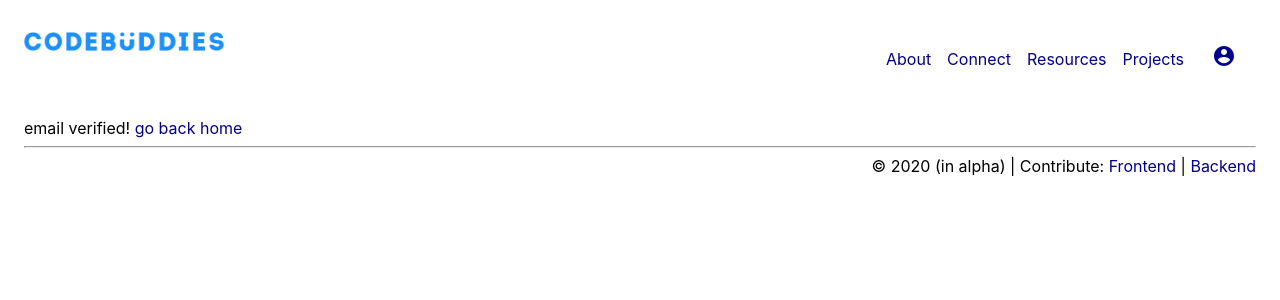
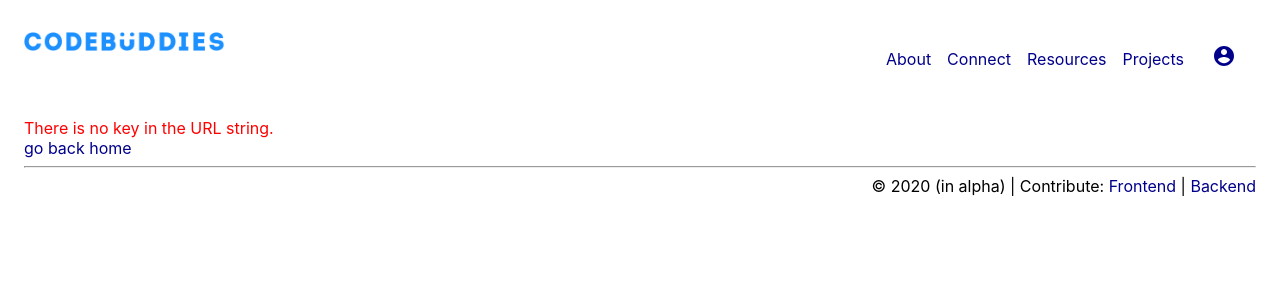
Before and after one commit to codebuddies/frontend, a React (Create React App) app: page /api/v1/auth/registration/verify-email in a window 1280 px wide. Shown: the top 300 px of the page. Built offline with nearby package versions, Linux system fonts and the light colour scheme; no server answers; what @hapi/joi would draw is missing.

Commit message:
error validation on verify email screen

```diff
--- a/src/components/Auth/VerifyEmail.js
+++ b/src/components/Auth/VerifyEmail.js
@@ -1,22 +1,41 @@
-import React, { useEffect } from 'react';
+import React, { useEffect, useState } from 'react';
 import axios from 'axios';
 import { Link } from 'react-router-dom';
 import { config } from '../../helpers/constants';
 
 const VerifyEmail = () => {
+  const [verifyStatus, setVerifyStatus] = useState('');
+  const [error, setError] = useState('');
   const urlParams = new URLSearchParams(window.location.search);
   const key = urlParams.get('key');
 
   useEffect(() => {
-    axios.post(`${config.API_URL}/api/v1/auth/registration/verify-email/`, {
-      key,
-    });
+    if (key) {
+      axios
+        .post(`${config.API_URL}/api/v1/auth/registration/verify-email/`, {
+          key,
+        })
+        .then(resp => {
+          if (resp.status === 200) {
+            setVerifyStatus('Your email has been verified!');
+          }
+        })
+        .catch(e => {
+          console.error(e);
+          setError(e.message);
+        });
+    } else {
+      setError('There is no key in the URL string.');
+    }
   });
 
   return (
     <div>
       <div>
-        email verified! <Link to="/">go back home</Link>
+        {verifyStatus && <span>{`${verifyStatus}`}</span>}
+        {error && <span style={{ color: 'red' }}>{`${error}`}</span>}
+        <br />
+        <Link to="/">go back home</Link>
       </div>
     </div>
   );
```
